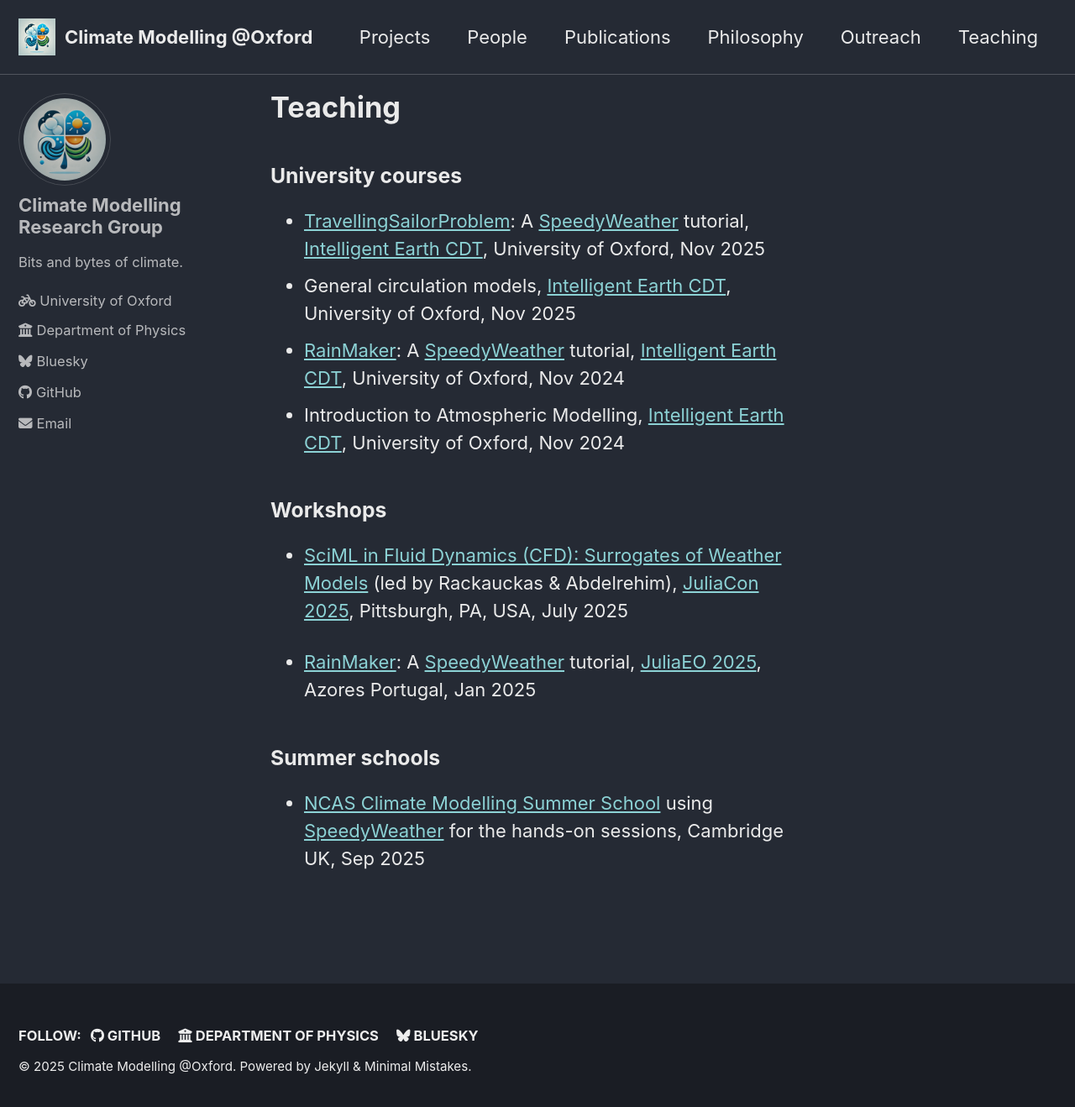
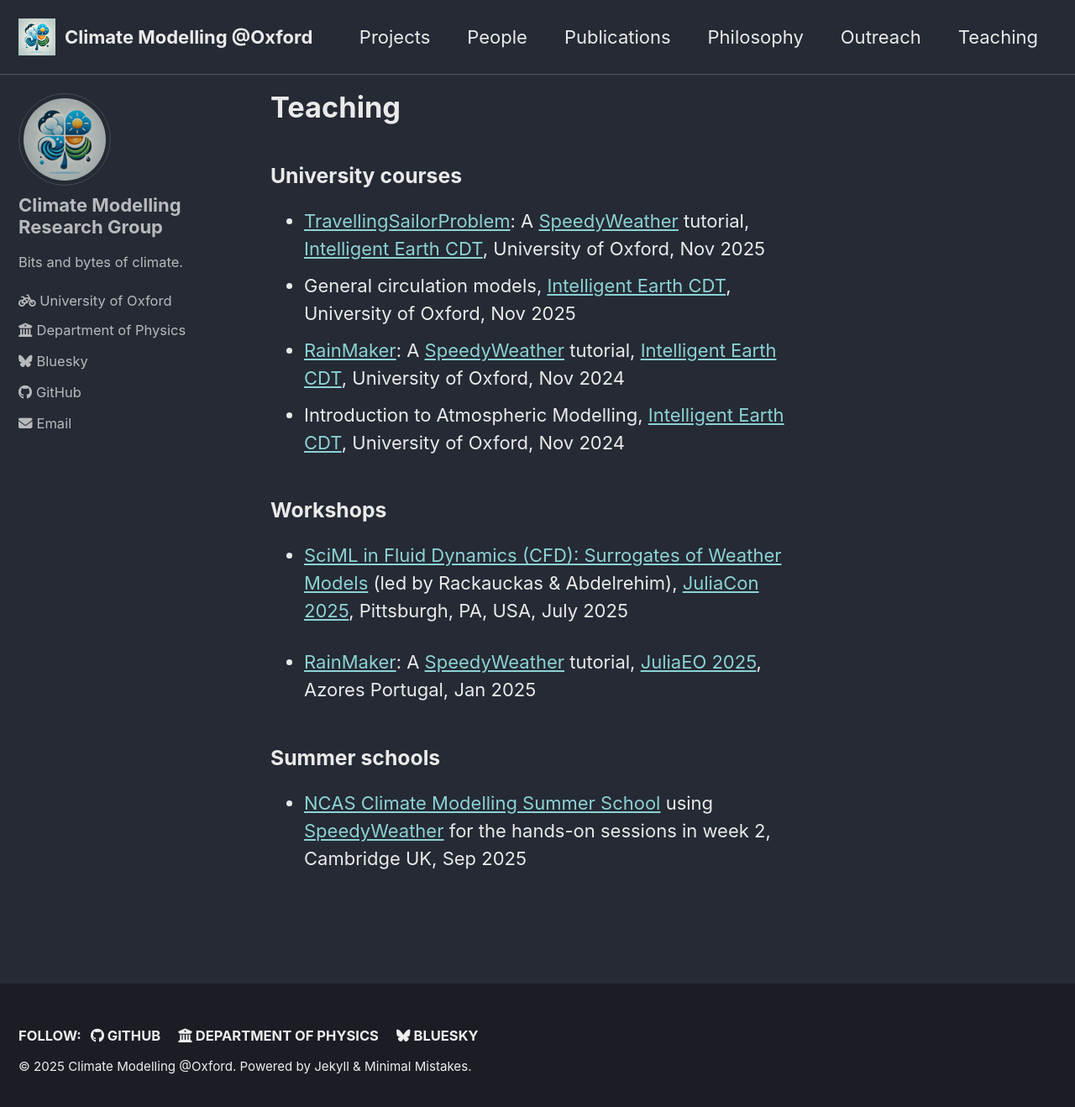
Before and after one commit to climate-modelling/climate-modelling.github.io, a Jekyll site: the page built from _pages/teaching.md, in a window 1280 px wide and 1325 px high. Shown: the top 1318 px of the window at 84% size. Built offline with Jekyll 4.4.1, drawn with Linux system fonts in a browser that asks for light colours; cached includes are drawn as plain includes.

Commit message:
Update NCAS Summer School description
Clarified the description of the NCAS Climate Modelling Summer School.

```diff
--- a/_pages/teaching.md
+++ b/_pages/teaching.md
@@ -20,4 +20,4 @@
 
 ### Summer schools
 
-- [NCAS Climate Modelling Summer School](https://ncas.ac.uk/study-with-us/climate-modelling-summer-school/) using [SpeedyWeather](https://github.com/SpeedyWeather/SpeedyWeather.jl) for the hands-on sessions, Cambridge UK, Sep 2025
+- [NCAS Climate Modelling Summer School](https://ncas.ac.uk/study-with-us/climate-modelling-summer-school/) using [SpeedyWeather](https://github.com/SpeedyWeather/SpeedyWeather.jl) for the hands-on sessions in week 2, Cambridge UK, Sep 2025
```
